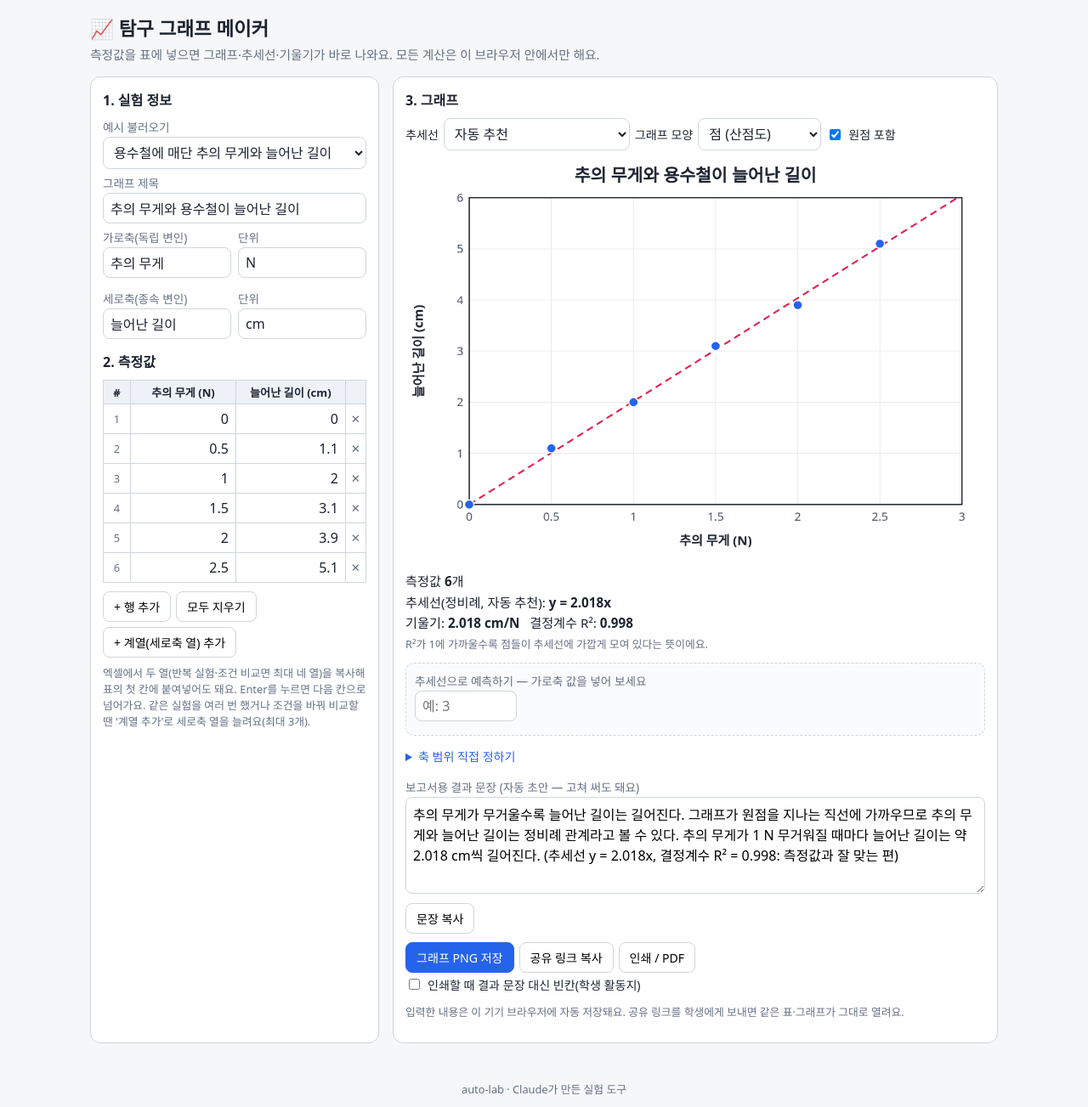
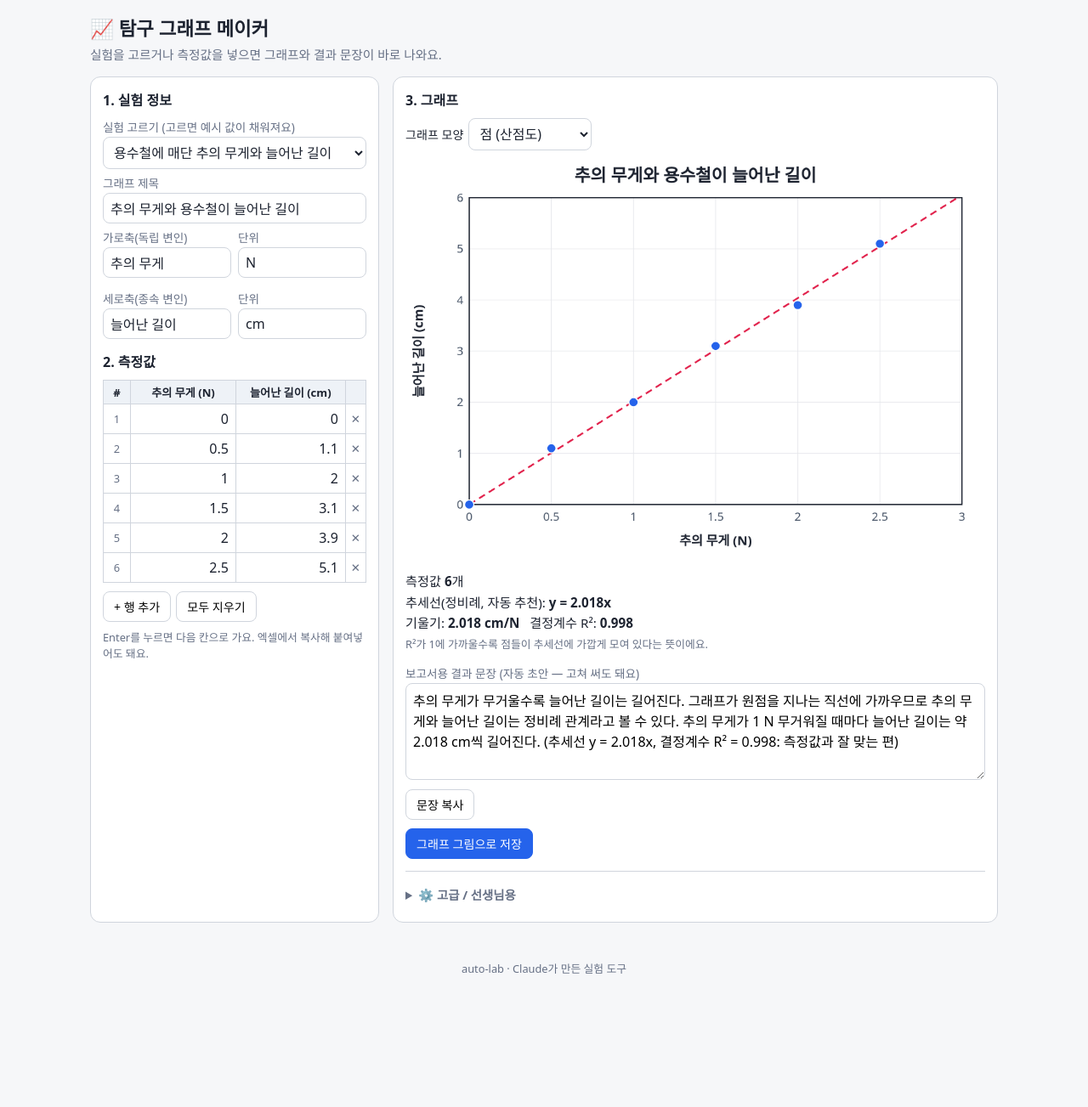
Before and after one commit to perteacher/auto-lab, a plain HTML site: page index.html in a window 1280 px wide. Shown: the whole page at 85% size. After the commit the page ends 1161 px from the top, so only its background shows below. Drawn offline with Linux system fonts and the light colour scheme.

Commit message:
13회차: 고급·선생님용 설정을 접기 안으로 옮겨 첫 화면 단순화
Co-Authored-By: Claude Opus 5.5 <noreply@anthropic.com>
Claude-Session: https://claude.ai/code/session_01AvvPqz3gYYU4T28Pofh6P7

```diff
--- a/index.html
+++ b/index.html
@@ -46,6 +46,8 @@ textarea{font:inherit;width:100%;padding:8px;border:1px solid var(--line);border
 #predWarn.warn{color:#b45309}
 details.axis{margin-top:10px;font-size:.88rem}
 details.axis summary{cursor:pointer;color:var(--accent);padding:4px 0}
+details.adv{margin-top:14px;border-top:1px solid var(--line);padding-top:8px;font-size:.9rem}
+details.adv summary{cursor:pointer;color:var(--muted);padding:8px 0;font-weight:600}
 .row4{display:grid;grid-template-columns:repeat(4,1fr);gap:6px}
 #dt.ns1 .c1,#dt.ns1 .c2,#dt.ns2 .c2{display:none}
 #dt .cavg{display:none}#dt.mean .cavg{display:table-cell}
@@ -103,14 +105,14 @@ details.axis summary{cursor:pointer;color:var(--accent);padding:4px 0}
 <header>
   <h1>📈 탐구 그래프 메이커</h1>
   <div class="printOnly who">학년·반 <span></span> 번호 <span></span> 이름 <span></span></div>
-  <p>측정값을 표에 넣으면 그래프·추세선·기울기가 바로 나와요. 모든 계산은 이 브라우저 안에서만 해요.</p>
+  <p>실험을 고르거나 측정값을 넣으면 그래프와 결과 문장이 바로 나와요.</p>
 </header>
 <main>
   <section class="card" aria-label="데이터 입력">
     <h2>1. 실험 정보</h2>
-    <label for="example">예시 불러오기</label>
+    <label for="example">실험 고르기 (고르면 예시 값이 채워져요)</label>
     <select id="example">
-      <option value="">— 직접 입력 —</option>
+      <option value="">— 내 실험 직접 입력 —</option>
       <optgroup label="힘과 운동·에너지">
         <option value="hooke">용수철에 매단 추의 무게와 늘어난 길이</option>
         <option value="mass">질량과 무게 (지구에서)</option>
@@ -154,8 +156,6 @@ details.axis summary{cursor:pointer;color:var(--accent);padding:4px 0}
     <div class="btns">
       <button class="b" id="addRow">+ 행 추가</button>
       <button class="b" id="clear">모두 지우기</button>
-      <button class="b" id="addS">+ 계열(세로축 열) 추가</button>
-      <button class="b" id="delS" hidden>− 마지막 계열 빼기</button>
     </div>
     <div class="sn noPrint" id="snBox" hidden>
       <div><label for="sn0"><span class="sw" style="background:#2563eb"></span>계열 1 이름</label><input id="sn0" placeholder="1회"></div>
@@ -163,11 +163,33 @@ details.axis summary{cursor:pointer;color:var(--accent);padding:4px 0}
       <div class="c2wrap"><label for="sn2"><span class="sw" style="background:#9333ea"></span>계열 3 이름</label><input id="sn2" placeholder="3회"></div>
       <label class="chk meanChk"><input type="checkbox" id="optMean"> 반복 실험이면 평균으로 합치기 (같은 x의 평균 + 오차 막대)</label>
     </div>
-    <p class="hint">엑셀에서 두 열(반복 실험·조건 비교면 최대 네 열)을 복사해 표의 첫 칸에 붙여넣어도 돼요. Enter를 누르면 다음 칸으로 넘어가요. 같은 실험을 여러 번 했거나 조건을 바꿔 비교할 땐 '계열 추가'로 세로축 열을 늘려요(최대 3개).</p>
+    <p class="hint">Enter를 누르면 다음 칸으로 가요. 엑셀에서 복사해 붙여넣어도 돼요.</p>
   </section>
   <section class="card" aria-label="그래프">
     <h2>3. 그래프</h2>
     <div class="btns" style="margin:0 0 8px">
+      <label class="chk" for="gType">그래프 모양</label>
+      <select id="gType" style="width:auto">
+        <option value="dot">점 (산점도)</option>
+        <option value="line">꺾은선 (점 잇기)</option>
+        <option value="bar">막대</option>
+      </select>
+    </div>
+    <canvas id="cv" width="1000" height="700" role="img" aria-label="측정값 그래프"></canvas>
+    <div class="stats" id="stats"></div>
+    <div class="printOnly" id="printConcl"></div>
+    <div id="conclBox" class="concl" hidden>
+      <label for="concl">보고서용 결과 문장 (자동 초안 — 고쳐 써도 돼요)</label>
+      <textarea id="concl" rows="4"></textarea>
+      <div class="btns" style="margin-top:6px"><button class="b" id="copyConcl">문장 복사</button><span class="hint" id="copyMsg" aria-live="polite"></span></div>
+    </div>
+    <div class="btns">
+      <button class="b primary" id="png">그래프 그림으로 저장</button>
+    </div>
+    <p class="hint" id="shareMsg" aria-live="polite"></p>
+    <details class="adv noPrint" id="advBox">
+      <summary>⚙️ 고급 / 선생님용</summary>
+      <div class="btns" style="margin:4px 0 8px">
         <label class="chk" for="fitType">추세선</label>
         <select id="fitType" style="width:auto">
           <option value="auto">자동 추천</option>
@@ -177,17 +199,12 @@ details.axis summary{cursor:pointer;color:var(--accent);padding:4px 0}
           <option value="quad">2차 곡선 (y = ax² + bx + c)</option>
           <option value="none">없음</option>
         </select>
-      <label class="chk" for="gType">그래프 모양</label>
-      <select id="gType" style="width:auto">
-        <option value="dot">점 (산점도)</option>
-        <option value="line">꺾은선 (점 잇기)</option>
-        <option value="bar">막대</option>
-      </select>
         <label class="chk"><input type="checkbox" id="optOrigin" checked> 원점 포함</label>
       </div>
-    <canvas id="cv" width="1000" height="700" role="img" aria-label="측정값 그래프"></canvas>
-    <div class="stats" id="stats"></div>
-    <div class="printOnly" id="printConcl"></div>
+      <div class="btns" style="margin:0 0 8px">
+        <button class="b" id="addS">+ 세로축 열 추가 (반복 실험·조건 비교)</button>
+        <button class="b" id="delS" hidden>− 마지막 열 빼기</button>
+      </div>
     <div class="pred" id="predBox">
       <label for="predX">추세선으로 예측하기 — 가로축 값을 넣어 보세요</label>
       <div class="predrow"><input id="predX" inputmode="decimal" placeholder="예: 3"><span id="predOut" aria-live="polite"></span></div>
@@ -204,19 +221,13 @@ details.axis summary{cursor:pointer;color:var(--accent);padding:4px 0}
       <div class="btns"><button class="b" id="axisReset">자동으로 되돌리기</button></div>
       <p class="hint">비워 두면 자동이에요. 추세선을 범위 밖까지 늘려 보고 싶을 때(예측) 최댓값을 크게 잡아 보세요.</p>
     </details>
-    <div id="conclBox" class="concl" hidden>
-      <label for="concl">보고서용 결과 문장 (자동 초안 — 고쳐 써도 돼요)</label>
-      <textarea id="concl" rows="4"></textarea>
-      <div class="btns" style="margin-top:6px"><button class="b" id="copyConcl">문장 복사</button><span class="hint" id="copyMsg" aria-live="polite"></span></div>
-    </div>
       <div class="btns">
-      <button class="b primary" id="png">그래프 PNG 저장</button>
         <button class="b" id="share">공유 링크 복사</button>
         <button class="b" id="print">인쇄 / PDF</button>
       </div>
-    <label class="chk noPrint"><input type="checkbox" id="optWorksheet"> 인쇄할 때 결과 문장 대신 빈칸(학생 활동지)</label>
-    <p class="hint" id="shareMsg" aria-live="polite"></p>
+      <label class="chk"><input type="checkbox" id="optWorksheet"> 인쇄할 때 결과 문장 대신 빈칸(학생 활동지)</label>
       <p class="hint">입력한 내용은 이 기기 브라우저에 자동 저장돼요. 공유 링크를 학생에게 보내면 같은 표·그래프가 그대로 열려요.</p>
+    </details>
   </section>
 </main>
 <footer>auto-lab · Claude가 만든 실험 도구</footer>
@@ -703,9 +714,10 @@ function buildPrintTable(){
   pt.appendChild(bd);
 }
 $('print').onclick=()=>{preparePrint();window.print()};
-window.addEventListener('hashchange',()=>{if(restore())draw()});
+function advAuto(){if(['predX','xmin','xmax','ymin','ymax'].some(id=>$(id).value.trim()))$('advBox').open=true}
+window.addEventListener('hashchange',()=>{if(restore()){advAuto();draw()}});
 let rzT;window.addEventListener('resize',()=>{clearTimeout(rzT);rzT=setTimeout(draw,150)});
-if(restore())draw();else{loadExample('hooke');$('example').value='hooke'}
+if(restore()){advAuto();draw()}else{loadExample('hooke');$('example').value='hooke'}
 ready=true;
 </script>
 </body>
```
Also changed, not shown: 2 other files. Lines whose indentation alone changed are shown as unchanged.
